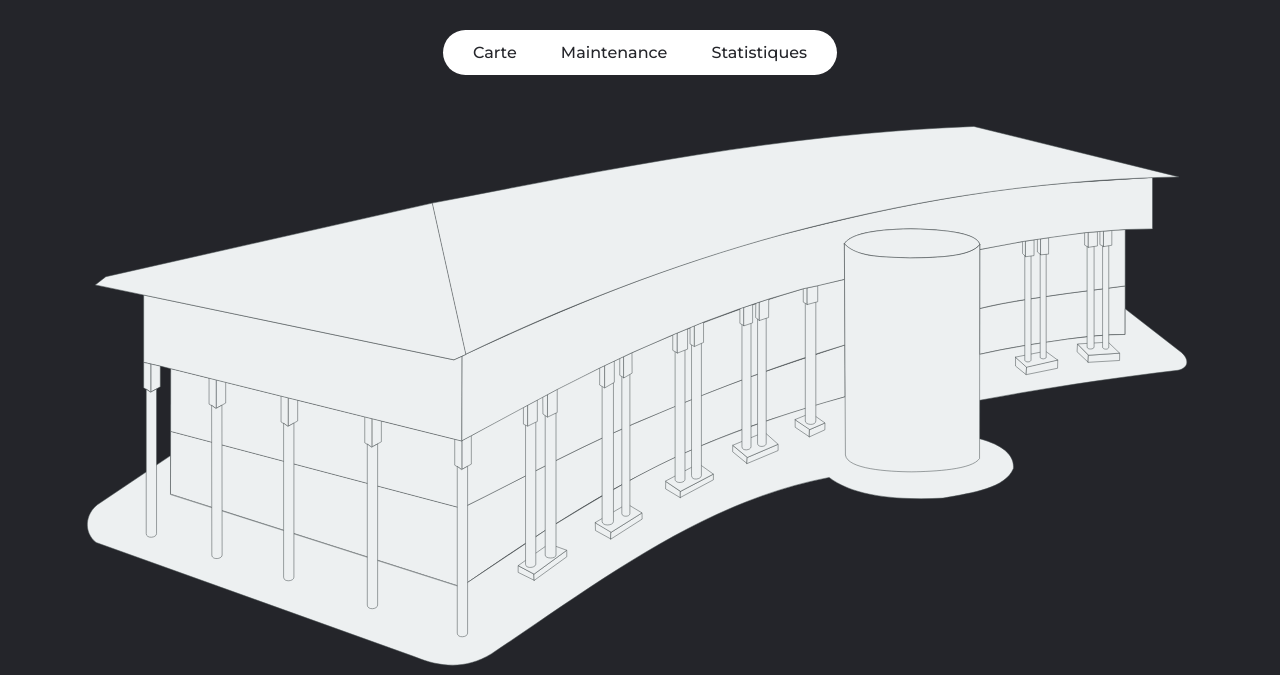
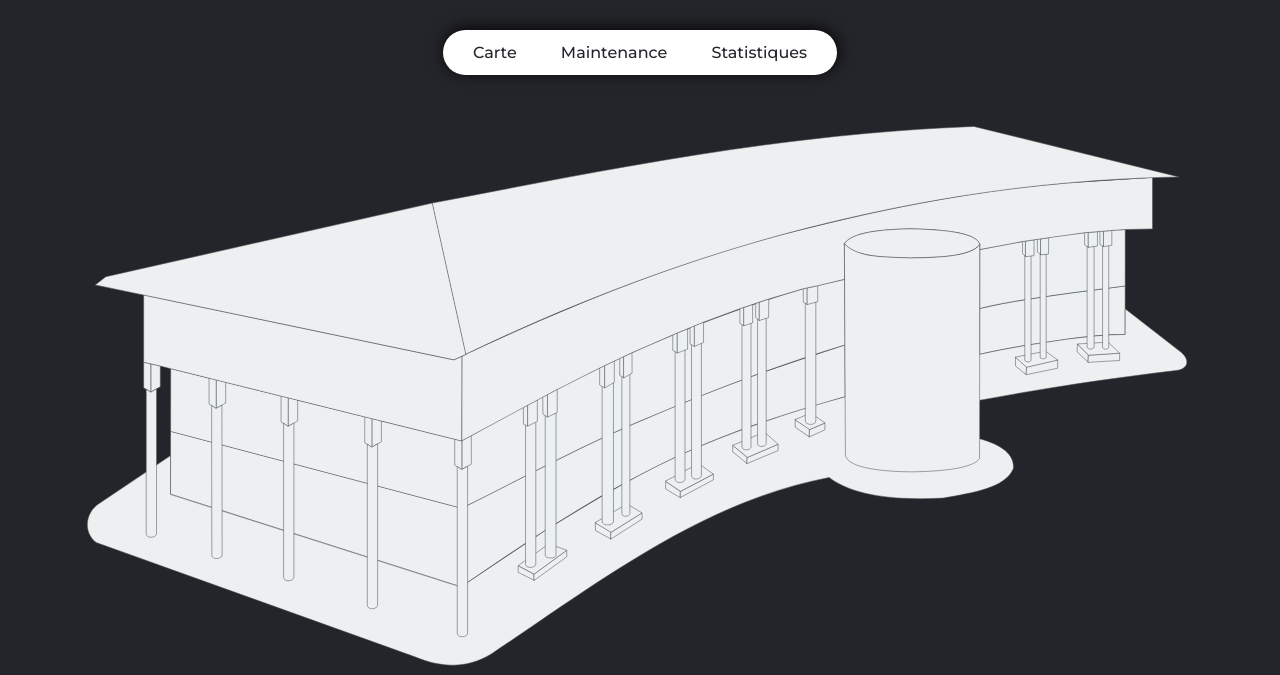
Before and after one commit to Iamkylian/SAE-ALT-S3-Dev-23-24-OccupationSalles-Equipe-1, a PHP site: page /Carte/index.php in a window 1280 px wide. Shown: the top 675 px of the page. Run offline with PHP 8.4, Linux system fonts and the light colour scheme.

Commit message:
Update style

```diff
--- a/Docker/php/Css/header.css
+++ b/Docker/php/Css/header.css
@@ -21,6 +21,7 @@ header {
     background-color: white;
     padding: 10px;
     border-radius:25px;
+    box-shadow: 1px -2px 17px -1px #000000 !important;;
 }
 
 .nav_links li {
```
